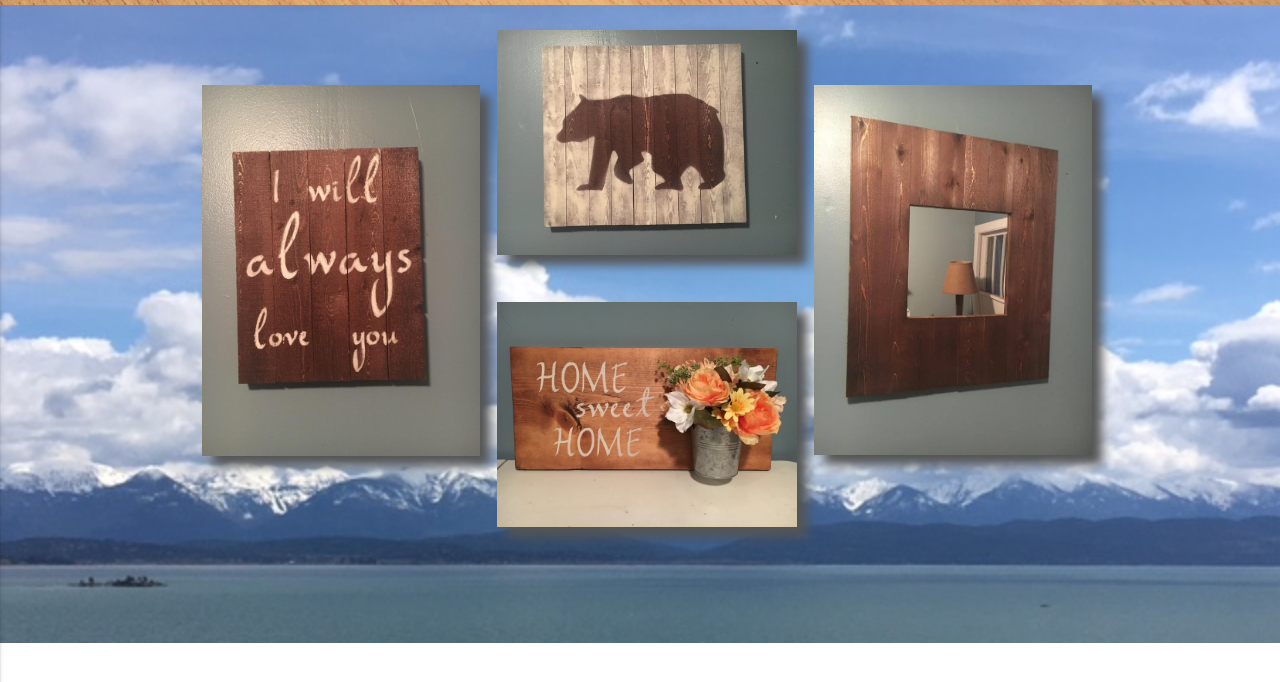
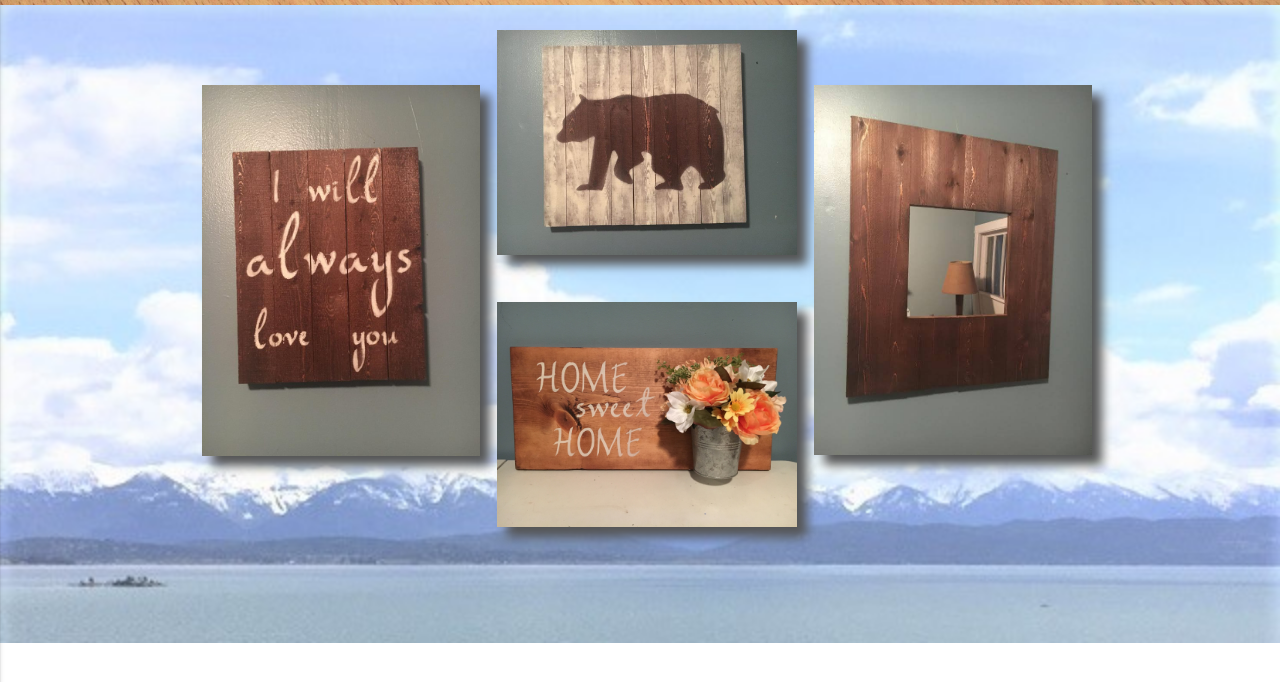
Before and after one commit to DarthJared/rjrwoodshop, a plain HTML site: page index.html in a window 1280 px wide. Shown: the part 59-741 px from the top of the page. Drawn offline with nearby package versions, Linux system fonts and the light colour scheme; a web font is replaced by a local one.

Commit message:
fixing errors

```diff
--- a/css/style.css
+++ b/css/style.css
@@ -33,7 +33,7 @@
   padding-bottom: 15px;
 }
 .contentCont {
-  background: url(../images/IMG_0931.jpg);
+  background: url(../images/montana2.jpg);
   -webkit-background-size: cover;
 	-moz-background-size: cover;
 	-o-background-size: cover;
```
Also changed, not shown: images/montana.jpg (added), images/montana2.jpg (added).
